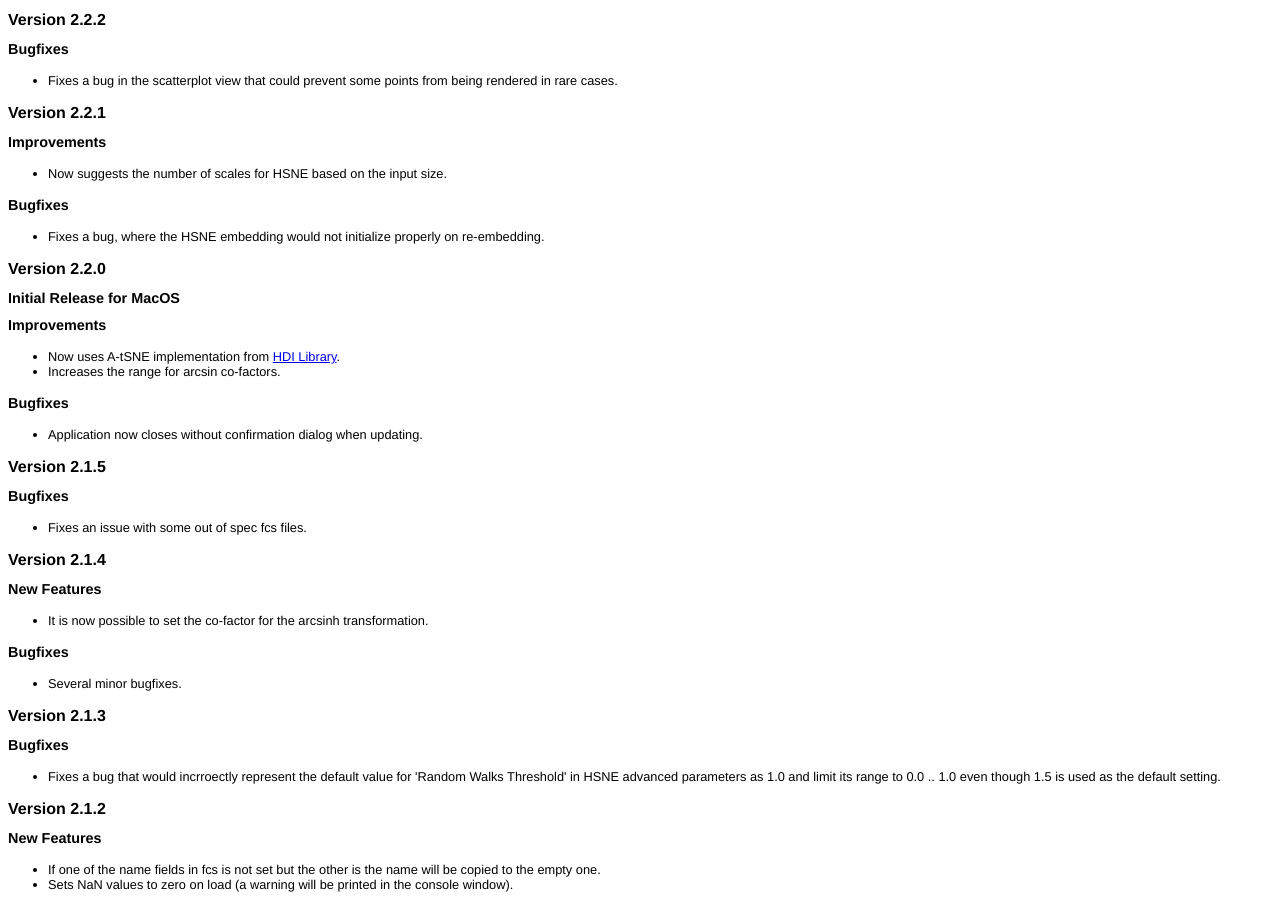
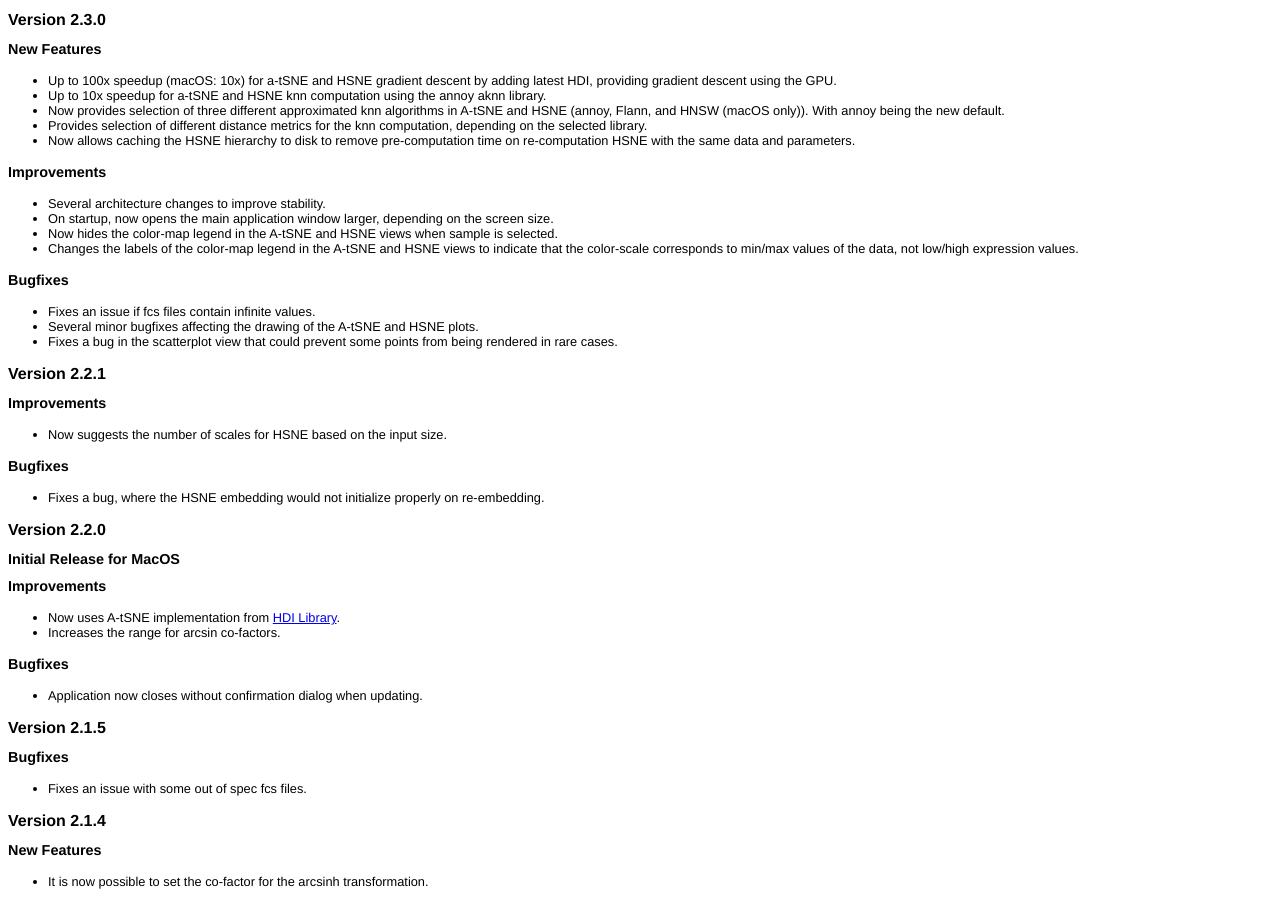
Before and after one commit to Cytosplore/cytosplore.github.io, a Jekyll site: the page appcast/release_notes.html, which Jekyll copies as it is, in a window 1280 px wide and 900 px high. Built offline with Jekyll 4.4.1, drawn with Linux system fonts in a browser that asks for light colours.

Commit message:
re-publishes 2.3.0

```diff
--- a/_includes/main.html
+++ b/_includes/main.html
@@ -368,7 +368,7 @@ Innate lymphoid cells (ILCs) are abundant in mucosal tissues and involved in tis
         V. van Unen, T, Höllt, N. Pezzotti, N. Li, M. Reinders, E. Eisemann, A. Vilanova, F. Koning, and B. Lelieveldt. <span class="middle-purple">Visual Analysis of Mass Cytometry Data by Hierarchical Stochastic Neighbor Embedding Reveals Rare Cell Types.</span> <em>Nature Communications,</em> 2017
     </p>
 			<p class="download-p">
-				<a href="download/win/2.2.1/install_cytosplore.exe" id="download-link"><img src="assets/images/download.png" alt="Download" target="_blank" id="download-bt"></a>
+				<a href="download/win/2.3.0/install_cytosplore.exe" id="download-link"><img src="assets/images/download.png" alt="Download" target="_blank" id="download-bt"></a>
 			</p>
 				<p class="centered">
 					For other operating systems or older versions please see the <a href="/documentation/releases">release archive</a>.
--- a/appcast/release_notes.html
+++ b/appcast/release_notes.html
@@ -15,12 +15,31 @@
 
 <body>
 
-    <h1>Version 2.2.2</h1>
+     <h1>Version 2.3.0</h1>
 
-    <h2>Bugfixes</h2>
-    <ul>
-        <li>Fixes a bug in the scatterplot view that could prevent some points from being rendered in rare cases.</li>
-    </ul>
+     <h2>New Features</h2>
+     <ul>
+         <li>Up to 100x speedup (macOS: 10x) for a-tSNE and HSNE gradient descent by adding latest HDI, providing gradient descent using the GPU.</li>
+         <li>Up to 10x speedup for a-tSNE and HSNE knn computation using the annoy aknn library.</li>
+         <li>Now provides selection of three different approximated knn algorithms in A-tSNE and HSNE (annoy, Flann, and HNSW (macOS only)). With annoy being the new default.</li>
+         <li>Provides selection of different distance metrics for the knn computation, depending on the selected library.</li>
+         <li>Now allows caching the HSNE hierarchy to disk to remove pre-computation time on re-computation HSNE with the same data and parameters.</li>
+     </ul>
+
+     <h2>Improvements</h2>
+     <ul>
+         <li>Several architecture changes to improve stability.</li>
+         <li>On startup, now opens the main application window larger, depending on the screen size.</li>
+         <li>Now hides the color-map legend in the A-tSNE and HSNE views when sample is selected.</li>
+         <li>Changes the labels of the color-map legend in the A-tSNE and HSNE views to indicate that the color-scale corresponds to min/max values of the data, not low/high expression values.</li>
+     </ul>
+
+     <h2>Bugfixes</h2>
+     <ul>
+         <li>Fixes an issue if fcs files contain infinite values.</li>
+         <li>Several minor bugfixes affecting the drawing of the A-tSNE and HSNE plots.</li>
+         <li>Fixes a bug in the scatterplot view that could prevent some points from being rendered in rare cases.</li>
+     </ul>
 
     <h1>Version 2.2.1</h1>
 
--- a/assets/js/scripts.js
+++ b/assets/js/scripts.js
@@ -38,13 +38,13 @@ function init() {
 
     scroller();
 
-		var version = "2.2.1";
+		var version = "2.3.0";
 
     if(document.getElementById("download-bt") != null)
     {
   		if (navigator.appVersion.indexOf("Mac")!=-1){
   				document.getElementById("download-bt").src="assets/images/download-mac.png";
-  				document.getElementById("download-link").href="download/macos/Cytosplore."+version+".dmg";
+  				document.getElementById("download-link").href="download/macos/Cytosplore."+version+"a.dmg";
   		} else {
   				document.getElementById("download-bt").src="assets/images/download-win.png";
   				document.getElementById("download-link").href="download/win/"+version+"/install_cytosplore.exe";
```
Also changed, not shown: _posts/2018-06-02-releases.markdown (+21 -0 lines), appcast/appcast.xml (+4 -4 lines), appcast/appcast_mac.xml (+8 -4 lines).
